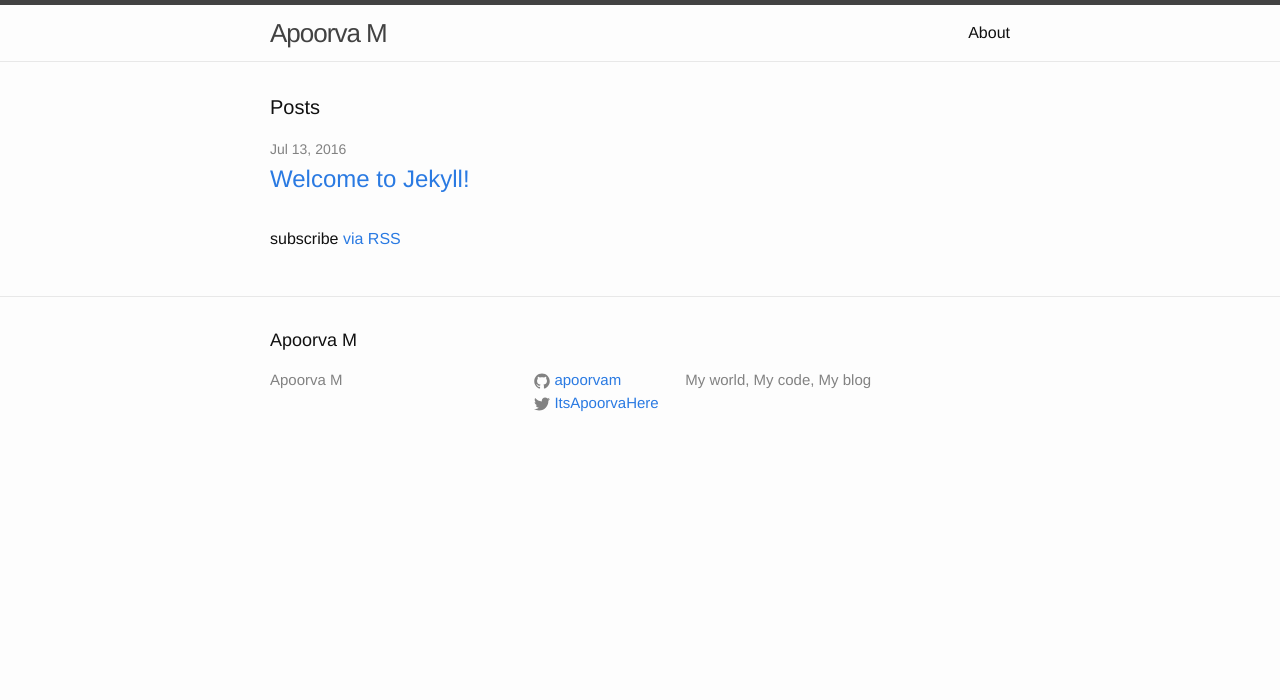
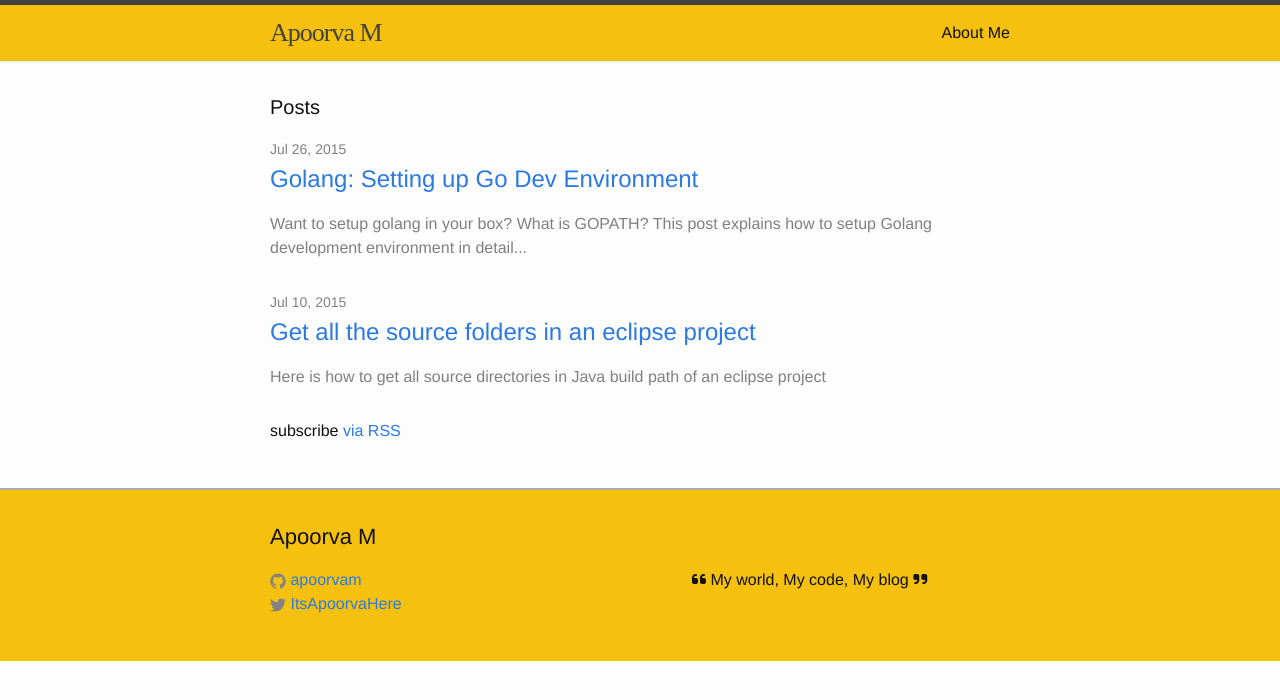
Before and after one commit to apoorvam/apoorvam.github.io, a Jekyll site: the page built from index.html, in a window 1280 px wide. Shown: the top 700 px of the page. Built offline with Jekyll 4.4.1, drawn with Linux system fonts in a browser that asks for light colours; nearby versions of some CDN libraries.

Commit message:
Adding older posts, updated design

````diff
--- a/_config.yml
+++ b/_config.yml
@@ -7,7 +7,6 @@
 
 # Site settings
 title: Apoorva M
-email:
 description: My world, My code, My blog
 baseurl: "" # the subpath of your site, e.g. /blog
 url: "http://apoorvam.github.io" # the base hostname & protocol for your site
--- a/_includes/footer.html
+++ b/_includes/footer.html
@@ -4,15 +4,7 @@
 
     <h2 class="footer-heading">{{ site.title }}</h2>
 
-    <div class="footer-col-wrapper">
-      <div class="footer-col footer-col-1">
-        <ul class="contact-list">
-          <li>{{ site.title }}</li>
-          <li><a href="mailto:{{ site.email }}">{{ site.email }}</a></li>
-        </ul>
-      </div>
-
-      <div class="footer-col footer-col-2">
+      <div class="footer-col-1">
         <ul class="social-media-list">
           {% if site.github_username %}
           <li>
@@ -28,8 +20,10 @@
         </ul>
       </div>
 
-      <div class="footer-col footer-col-3">
-        <p>{{ site.description }}</p>
+      <div class="footer-col-2">
+          <i class="fa fa-quote-left"></i>
+        {{ site.description }}
+        <i class="fa fa-quote-right"></i>
       </div>
     </div>
 
--- a/_includes/head.html
+++ b/_includes/head.html
@@ -5,8 +5,9 @@
 
   <title>{% if page.title %}{{ page.title | escape }}{% else %}{{ site.title | escape }}{% endif %}</title>
   <meta name="description" content="{% if page.excerpt %}{{ page.excerpt | strip_html | strip_newlines | truncate: 160 }}{% else %}{{ site.description }}{% endif %}">
-
+  <link rel="shortcut icon" type="image/x-icon" href="/images/favicon-heart.ico" />
   <link rel="stylesheet" href="{{ "/css/main.css" | prepend: site.baseurl }}">
   <link rel="canonical" href="{{ page.url | replace:'index.html','' | prepend: site.baseurl | prepend: site.url }}">
   <link rel="alternate" type="application/rss+xml" title="{{ site.title }}" href="{{ "/feed.xml" | prepend: site.baseurl | prepend: site.url }}">
+  <script src="https://use.fontawesome.com/51ced66f65.js"></script>
 </head>
--- /dev/null
+++ b/_posts/2015-07-10-get-source-folders-in-eclipse-project.markdown
@@ -0,0 +1,30 @@
+---
+layout: post
+title:  "Get all the source folders in an eclipse project"
+summary: Here is how to get all source directories in Java build path of an eclipse project
+date:   2015-07-10 15:00:00 +0530
+categories: eclipse java source
+---
+
+Do you want to get a list of all the source directories in an eclipse project?
+
+The source directories can be more than one. They can also be linked to directories, present outside the eclipse project. This could be needed if you are doing Eclipse Plugin Development.
+
+Below code snippet shows how to get a list of all the source directories, specified in Java Build Path:
+
+{% highlight java %}
+public ArrayList getAllSourceFolders() throws JavaModelException {
+	ArrayList paths = new ArrayList();
+	if (project.isOpen() && JavaProject.hasJavaNature(project)){
+		IJavaProject javaProject = JavaCore.create(project);
+		IClasspathEntry[] classpathEntries = javaProject.getResolvedClasspath(true);
+		for(int i = 0; i<classpathEntries.length;i++) {
+			IClasspathEntry entry = classpathEntries[i];
+			if(entry.getEntryKind() == IClasspathEntry.CPE_SOURCE){
+				paths.add(entry.getPath());
+			}
+		}
+	}
+	return paths;
+}
+{% endhighlight %}
--- /dev/null
+++ b/_posts/2015-07-26-setting-up-golang-devbox.markdown
@@ -0,0 +1,70 @@
+---
+layout: post
+title:  "Golang: Setting up Go Dev Environment"
+summary: Want to setup golang in your box? What is GOPATH? This post explains how to setup Golang development environment in detail...
+date:   2015-07-26 15:04:49 +0530
+categories: golang setup
+---
+![Gopher](https://blog.golang.org/gopher/header.jpg "gopher")
+
+This is a gopher!! Isn't it a rodent? Well, in this context it is also a mascot for Go project. Read [More](https://blog.golang.org/gopher).
+
+Setting Golang Dev Environment
+
+Before starting to write any code or projects in golang, an important aspect is to set up the Golang Dev Environment in your box. I started using golang for the project [Gauge](http://getgauge.io) before which I had to set my dev environment.
+
+For beginners, a Tour of golang and Go Playground are good platforms to learn the concepts and practice them without installing Go on your machine.
+
+Installing and Setting Go environment
+The Go binaries can be downloaded from Golang [Downloads page](https://golang.org/dl/) by choosing suitable OS and architecture. A key aspect in setting up Golang environment is to set the GOPATH environment variable. In my view, this is a way to set the workspace for all your projects. This workspace will have all the projects, its dependencies, packages etc.
+
+GOROOT is the location of Go installation. This should be added to PATH variable which looks like:
+
+```sh
+export GOROOT= /usr/local/Cellar/go/1.4.2/libexec
+export PATH=$PATH:$GOROOT
+
+export GOPATH=$HOME/go
+export PATH=$PATH:$GOPATH
+```
+
+In my case, $HOME/go is the directory set as GOPATH. According to standard Golang conventions, it should contain 3 directories as:
+
+```sh
+go
+  -bin
+  -pkg
+  -src
+```
+
+Within the workspace, the `src` directory holds all the source code, pkg holds the compiled bits, and bin directory holds all the executables. As bin holds all the executables, this should be added to PATH as well.
+
+```
+export PATH=$PATH:$GOPATH/bin
+```
+
+Testing your Installation
+A simple go program can be built and tested to check the correctness of our installation.
+
+A file named `test.go` can be created with program written as:
+
+```go
+package main
+
+import "fmt"
+
+func main(){
+	fmt.Printf("Testing go installation. It works!!\n")
+}
+```
+
+To run this:
+
+```sh
+$ go run test.go
+Testing go installation. It works!!
+```
+
+If the message is printed as shown, then the Go installation is working properly.
+
+Hopefully, this was helpful! :)
--- a/_posts/2016-07-13-welcome-to-jekyll.markdown
+++ /dev/null
@@ -1,25 +0,0 @@
----
-layout: post
-title:  "Welcome to Jekyll!"
-date:   2016-07-13 15:04:49 +0530
-categories: jekyll update
----
-You’ll find this post in your `_posts` directory. Go ahead and edit it and re-build the site to see your changes. You can rebuild the site in many different ways, but the most common way is to run `jekyll serve`, which launches a web server and auto-regenerates your site when a file is updated.
-
-To add new posts, simply add a file in the `_posts` directory that follows the convention `YYYY-MM-DD-name-of-post.ext` and includes the necessary front matter. Take a look at the source for this post to get an idea about how it works.
-
-Jekyll also offers powerful support for code snippets:
-
-{% highlight ruby %}
-def print_hi(name)
-  puts "Hi, #{name}"
-end
-print_hi('Tom')
-#=> prints 'Hi, Tom' to STDOUT.
-{% endhighlight %}
-
-Check out the [Jekyll docs][jekyll-docs] for more info on how to get the most out of Jekyll. File all bugs/feature requests at [Jekyll’s GitHub repo][jekyll-gh]. If you have questions, you can ask them on [Jekyll Talk][jekyll-talk].
-
-[jekyll-docs]: http://jekyllrb.com/docs/home
-[jekyll-gh]:   https://github.com/jekyll/jekyll
-[jekyll-talk]: https://talk.jekyllrb.com/
--- a/_sass/_layout.scss
+++ b/_sass/_layout.scss
@@ -8,6 +8,7 @@
 
     // Positioning context for the mobile navigation icon
     position: relative;
+    background-color: #f5c10e;
 }
 
 .site-title {
@@ -17,6 +18,9 @@
     letter-spacing: -1px;
     margin-bottom: 0;
     float: left;
+    font-weight: 400;
+    font-family: cursive;
+    color: black;
 
     &,
     &:visited {
@@ -24,9 +28,14 @@
     }
 }
 
+.summary {
+    color: gray;
+}
+
 .site-nav {
     float: right;
     line-height: 56px;
+    font-weight: 400;
 
     .menu-icon {
         display: none;
@@ -98,12 +107,13 @@
  * Site footer
  */
 .site-footer {
-    border-top: 1px solid $grey-color-light;
+    border-top: 2px solid #aaaaaa;
     padding: $spacing-unit 0;
+    background-color: #f5c10e;
 }
 
 .footer-heading {
-    font-size: 18px;
+    font-size: 22px;
     margin-bottom: $spacing-unit / 2;
 }
 
@@ -112,31 +122,14 @@
     list-style: none;
     margin-left: 0;
 }
-
-.footer-col-wrapper {
-    font-size: 15px;
-    color: $grey-color;
-    margin-left: -$spacing-unit / 2;
-    @extend %clearfix;
-}
-
-.footer-col {
+.footer-col-1 {
     float: left;
-    margin-bottom: $spacing-unit / 2;
-    padding-left: $spacing-unit / 2;
-}
-
-.footer-col-1 {
-    width: -webkit-calc(35% - (#{$spacing-unit} / 2));
-    width:         calc(35% - (#{$spacing-unit} / 2));
+    width: -webkit-calc(55% - (#{$spacing-unit} / 2));
+    width:         calc(55% - (#{$spacing-unit} / 2));
 }
 
 .footer-col-2 {
-    width: -webkit-calc(20% - (#{$spacing-unit} / 2));
-    width:         calc(20% - (#{$spacing-unit} / 2));
-}
-
-.footer-col-3 {
+    float: right;
     width: -webkit-calc(45% - (#{$spacing-unit} / 2));
     width:         calc(45% - (#{$spacing-unit} / 2));
 }
--- a/about.md
+++ b/about.md
@@ -1,7 +1,13 @@
 ---
 layout: page
-title: About
+title: About Me
 permalink: /about/
 ---
 
-About me section
+My name is **Apoorva** and I am a developer from Bangalore, India. I graduated in 2014 with a bachelor's degree in Computer Science and Engineering from Visvesvaraya Technological University.
+
+I work for **[ThoughtWorks Studios](https://www.thoughtworks.com/products)** on **[Gauge](http://getgauge.io)** team, it's a light-weight cross-platform test automation tool and provides the ability to author test cases in Markdown.
+
+Computers are fascinating machines, but they're mostly a reflection of the people using them. I consider programming as an Art and I love to code. Apart from coding, I love music, especially Indian Classical music. Over the course of my life, I’ve embraced a number of different hobbies, now Blogging to the list.
+
+You can get in touch with me on [Twitter](https://twitter.com/ItsApoorvaHere), [LinkedIn](https://www.linkedin.com/in/apoorvam6) or on [Github](https://github.com/apoorvam).
--- a/index.html
+++ b/index.html
@@ -14,6 +14,7 @@ layout: default
         <h2>
           <a class="post-link" href="{{ post.url | prepend: site.baseurl }}">{{ post.title }}</a>
         </h2>
+        <p class="summary">{{post.summary}}</p>
       </li>
     {% endfor %}
   </ul>
````
Also changed, not shown: images/favicon-heart.ico (added).
